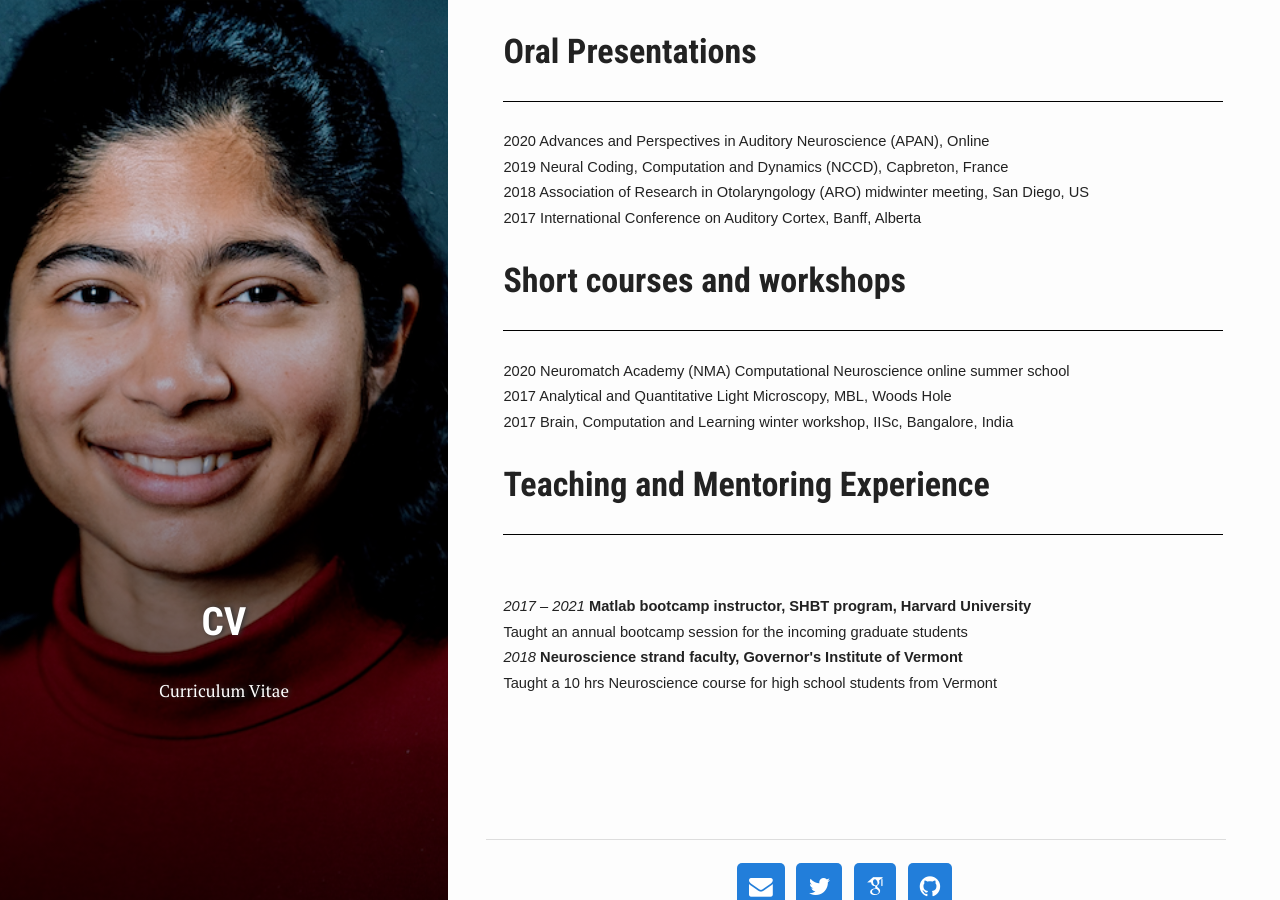
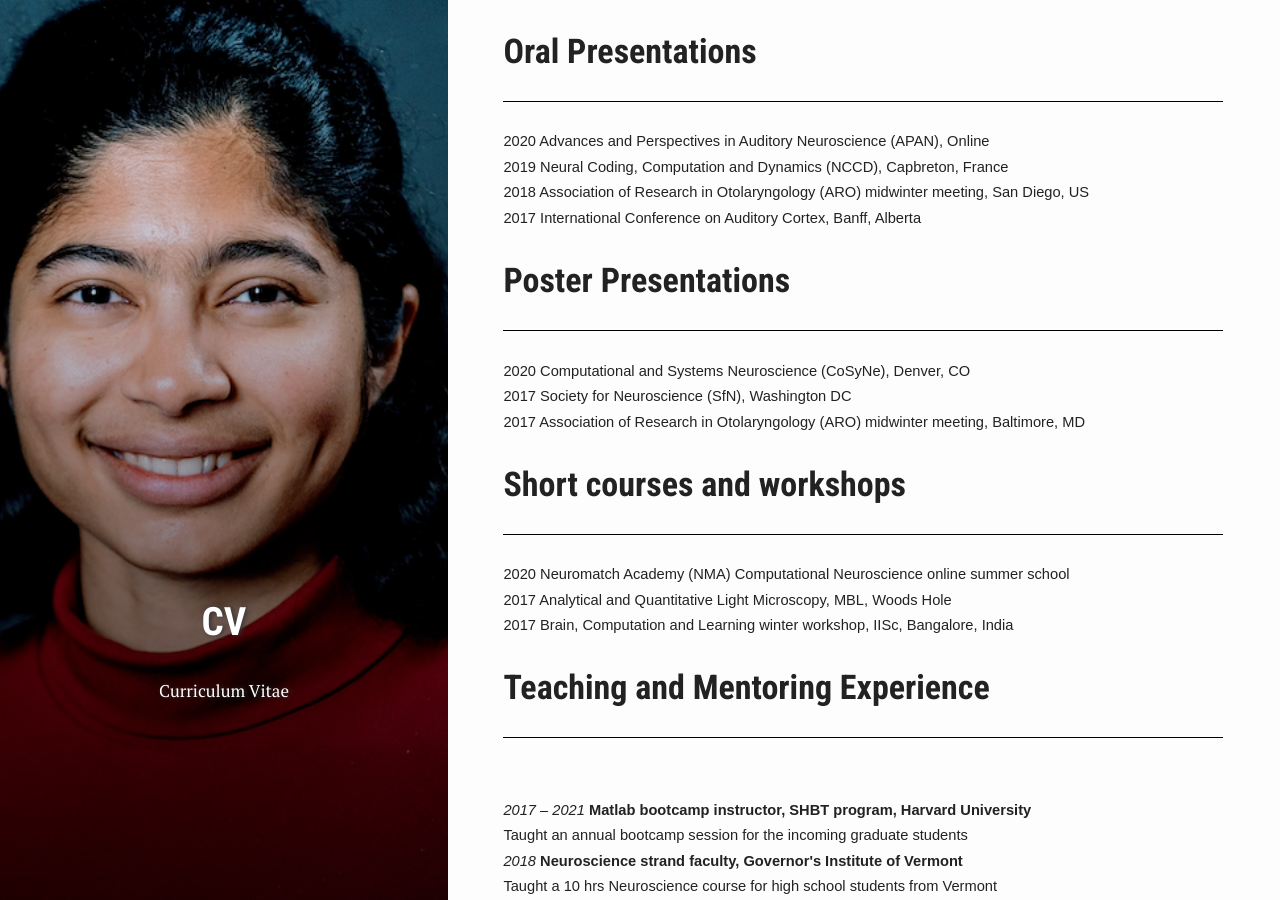
Before and after one commit to Meenakshi-Asokan/Meenakshi-Asokan.github.io, a Jekyll site: the page built from pages/2_cv.html, in a window 1280 px wide and 900 px high, scrolled down 1507 px. Built offline with Jekyll 4.4.1, drawn with Linux system fonts in a browser that asks for light colours; nearby versions of some CDN libraries; some web fonts are replaced; library files that are not in the unit come from our copies.

Commit message:
Update 2_cv.html

```diff
--- a/pages/2_cv.html
+++ b/pages/2_cv.html
@@ -239,6 +239,36 @@
 margin-left:1.75in;margin-bottom:.0001pt;text-indent:-1.75in'><span
 style='font-size:11.0pt;font-family:"Century Gothic",sans-serif'>&nbsp;</span></p>
 
+  <div style='border:none;border-bottom:solid windowtext 1.0pt;padding:0in 0in 1.0pt 0in;
+margin-left:0in;margin-right:-.5in'>
+
+<h1 style='margin-left:1.75in;text-indent:-1.75in;border:none;padding:0in'>Poster Presentations</h1>
+
+</div>
+
+<p class=MsoNormal style='margin-top:0in;margin-right:-.5in;margin-bottom:0in;
+margin-left:1.75in;margin-bottom:.0001pt;text-indent:-1.75in'><span
+style='font-size:11.0pt;font-family:"Century Gothic",sans-serif'>&nbsp;</span></p>
+
+<p class=MsoNormal style='margin-top:0in;margin-right:-.5in;margin-bottom:0in;
+margin-left:1.75in;margin-bottom:.0001pt;text-indent:-1.75in'><span
+style='font-size:11.0pt;font-family:"Century Gothic",sans-serif'>2020
+  Computational and Systems Neuroscience (CoSyNe), Denver, CO</span></p>
+
+<p class=MsoNormal style='margin-top:0in;margin-right:-.5in;margin-bottom:0in;
+margin-left:1.75in;margin-bottom:.0001pt;text-indent:-1.75in'><span
+style='font-size:11.0pt;font-family:"Century Gothic",sans-serif'>2017
+  Society for Neuroscience (SfN), Washington DC</span></p>
+
+<p class=MsoNormal style='margin-top:0in;margin-right:-.5in;margin-bottom:0in;
+margin-left:1.75in;margin-bottom:.0001pt;text-indent:-1.75in'><span
+style='font-size:11.0pt;font-family:"Century Gothic",sans-serif'>2017
+  Association of Research in Otolaryngology (ARO) midwinter meeting, Baltimore, MD</span></p>
+
+<p class=MsoNormal style='margin-top:0in;margin-right:-.5in;margin-bottom:0in;
+margin-left:1.75in;margin-bottom:.0001pt;text-indent:-1.75in'><span
+style='font-size:11.0pt;font-family:"Century Gothic",sans-serif'>&nbsp;</span></p>
+
 <div style='border:none;border-bottom:solid windowtext 1.0pt;padding:0in 0in 1.0pt 0in;
 margin-left:0in;margin-right:-.5in'>
 
```
